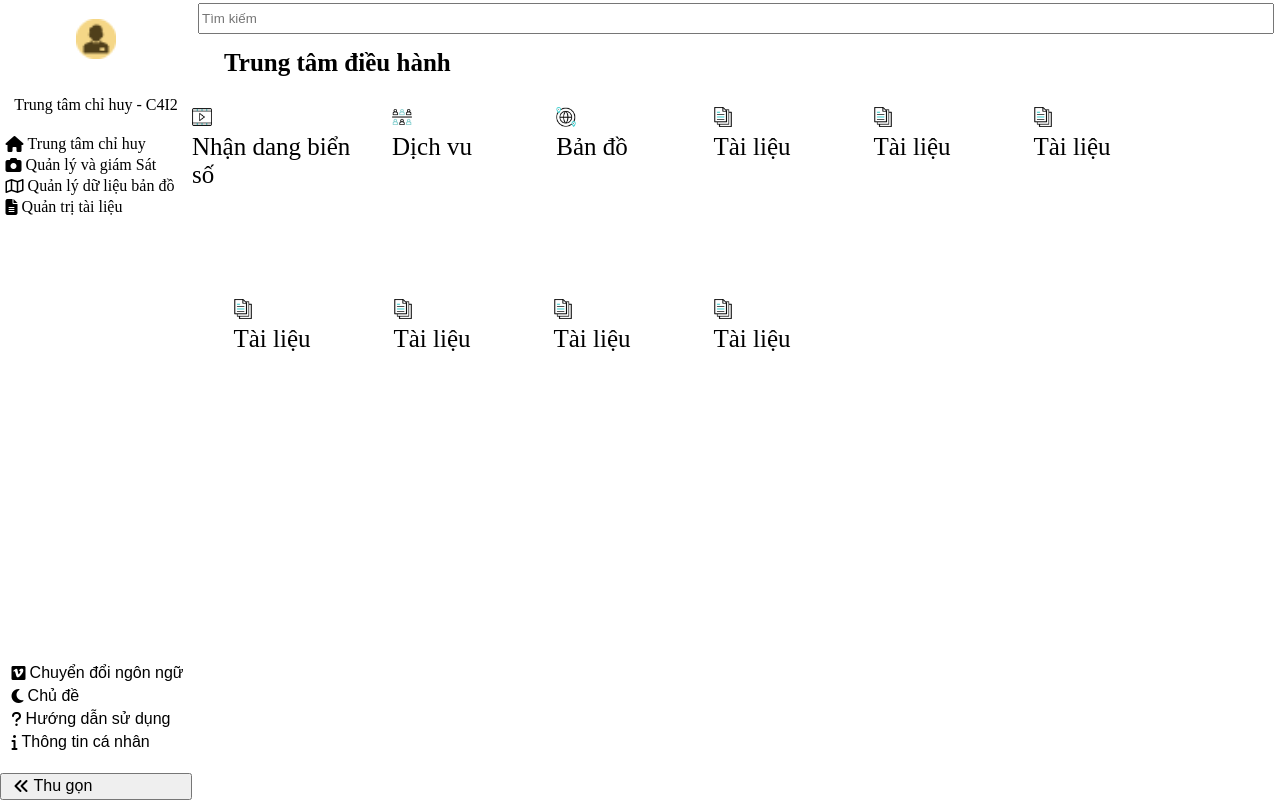
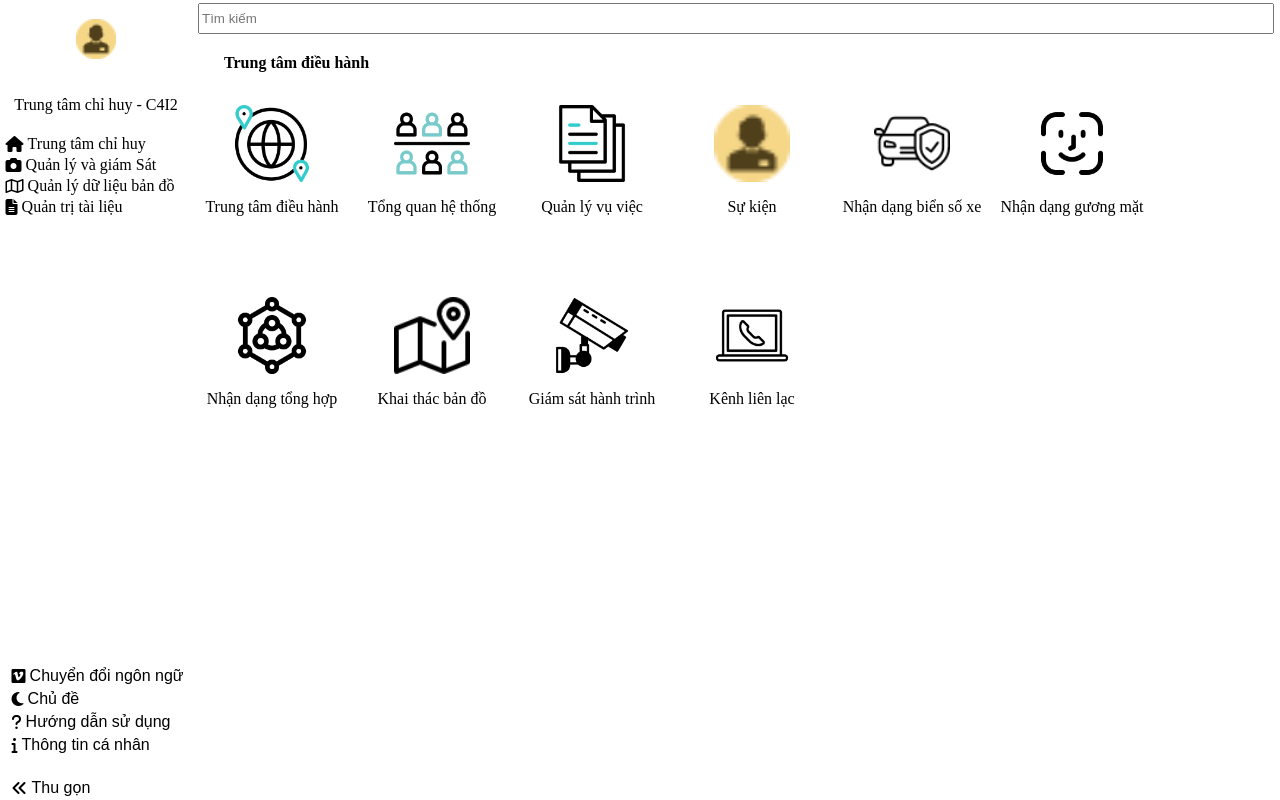
Before and after one commit to HungNguyen12184/web, a plain HTML site: page index.html in a window 1280 px wide. Drawn offline with Linux system fonts and the light colour scheme.

Commit message:
23/06
làm menu bên phải

```diff
--- a/index.html
+++ b/index.html
@@ -10,6 +10,7 @@
    <script src="leftmenu.js"></script>
    <!-- <script src="https://kit.fontawesome.com/326609aa90.js" crossorigin="anonymous"></script> -->
    <link rel="stylesheet" href="assets/fontawesome-free-6.4.0-web/css/all.min.css">
+
 </head>
 
 <body>
@@ -17,7 +18,7 @@
       <div class="flex-sidebar" id="siderbar">
          <div class="top">
             <div class="logo">
-               <img src="logo.png" alt="" style="height: 40px; width: 40px;">
+               <img src="/scr/logo.png" alt="" style="height: 40px; width: 40px;">
                <span class="feature_label">Trung tâm chỉ huy - C4I2</span>
             </div>
          </div>
@@ -99,62 +100,82 @@
                   <div class="fun-top">
                      <a class="portal-item" href="">
                         <div class="item-center">
-                           <img src="video.png" id="logo" alt="" style="height: 20px;width: 20px;">
-                           <div class="portal-label">Nhận dang biển số</div>
+                           <div class="image-container portal-item_image">
+                              <img class="image-content" src="/scr/around-the-world.png" id="logo" alt="" style="object-fit: cover;">
+                           </div>
+                           <div class="portal-label">Trung tâm điều hành</div>
                         </div>
                      </a>
                      <a class="portal-item" href="">
                         <div class="item-center">
-                           <img src="customer.png" id="logo" alt="" style="height: 20px;width: 20px;">
-                           <div class="portal-label">Dịch vu</div>
+                           <div class="image-container portal-item_image">
+                              <img class="image-content" src="/scr/customer.png" id="logo" alt="" style="object-fit: cover;">
+                           </div>
+                           <div class="portal-label">Tổng quan hệ thống</div>
                         </div>
                      </a>
                      <a class="portal-item" href="">
                         <div class="item-center">
-                           <img src="around-the-world.png" id="logo" alt="" style="height: 20px;width: 20px;">
-                           <div class="portal-label">Bản đồ</div>
+                           <div class="image-container portal-item_image">
+                              <img class="image-content" src="/scr/document.png" id="logo" alt="">
+                           </div>
+                           <div class="portal-label">Quản lý vụ việc</div>
                         </div>
                      </a>
                      <a class="portal-item" href="">
                         <div class="item-center">
-                           <img src="document.png" id="logo" alt="" style="height: 20px;width: 20px;">
-                           <div class="portal-label">Tài liệu</div>
+                           <div class="image-container portal-item_image">
+                              <img class="image-content" src="/scr/logo.png" id="logo" alt="">
+                           </div>
+                           <div class="portal-label">Sự kiện</div>
                         </div>
                      </a>
                      <a class="portal-item" href="">
                         <div class="item-center">
-                           <img src="document.png" id="logo" alt="" style="height: 20px;width: 20px;">
-                           <div class="portal-label">Tài liệu</div>
+                           <div class="image-container portal-item_image">
+                              <img class="image-content" src="/scr/car-insurance.png" id="logo" alt="">
+                           </div>
+                           <div class="portal-label">Nhận dạng biển số xe</div>
                         </div>
                      </a>
                      <a class="portal-item" href="">
                         <div class="item-center">
-                           <img src="document.png" id="logo" alt="" style="height: 20px;width: 20px;">
-                           <div class="portal-label">Tài liệu</div>
+                           <div class="image-container portal-item_image">
+                              <img class="image-content" src="/scr/face-id.png" id="logo" alt="">
+                           </div>
+                           <div class="portal-label">Nhận dạng gương mặt</div>
                         </div>
                      </a>
                      <a class="portal-item" href="">
                         <div class="item-center">
-                           <img src="document.png" id="logo" alt="" style="height: 20px;width: 20px;">
-                           <div class="portal-label">Tài liệu</div>
+                           <div class="image-container portal-item_image">
+                              <img class="image-content" src="/scr/algorithm.png" id="logo" alt="">
+                           </div>
+                           <div class="portal-label">Nhận dạng tổng hợp</div>
                         </div>
                      </a>
                      <a class="portal-item" href="">
                         <div class="item-center">
-                           <img src="document.png" id="logo" alt="" style="height: 20px;width: 20px;">
-                           <div class="portal-label">Tài liệu</div>
+                           <div class="image-container portal-item_image">
+                              <img class="image-content" src="/scr/map.png" id="logo" alt="">
+                           </div>
+                           <div class="portal-label">Khai thác bản đồ</div>
                         </div>
                      </a>
                      <a class="portal-item" href="">
                         <div class="item-center">
-                           <img src="document.png" id="logo" alt="" style="height: 20px;width: 20px;">
-                           <div class="portal-label">Tài liệu</div>
+                           <div class="image-container portal-item_image">
+                              <img class="image-content" src="/scr/spying.png" id="logo" alt="">
+                           </div>
+                           <div class="portal-label">Giám sát hành trình</div>
                         </div>
                      </a>
                      <a class="portal-item" href="">
                         <div class="item-center">
-                           <img src="document.png" id="logo" alt="" style="height: 20px;width: 20px;">
-                           <div class="portal-label">Tài liệu</div>
+                           <div class="image-container portal-item_image">
+                              <img class="image-content" src="/scr/laptop.png" id="logo" alt="">
+                           </div>
+                           <div class="portal-label">Kênh liên lạc</div>
                         </div>
                      </a>
                   </div>
--- a/style.css
+++ b/style.css
@@ -5,7 +5,7 @@ body {
     --text-color: #000000;
     color: var(--text-color);
     /* color: black; */
-    font-size: 25px;
+    /* font-size: 25px; */
     height: 100vh;
     display: flex;
     justify-content: center;
@@ -22,6 +22,7 @@ body {
 a,
 button {
     color: var(--text-color);
+    font-size: 1.0rem;
 }
 
 
@@ -93,8 +94,12 @@ button {
     display: flex;
     justify-content: flex-start;
     align-items: center;
+    background-color: transparent;
+    border: none;
 }
-
+.item_collapse:hover{
+    background-color: dimgray;
+}
 
 .item {
     display: flex;
@@ -124,14 +129,11 @@ button {
 }
 
 .fal {
-    font-size: 1.0rem;
+
     margin: 0 4px;
 }
 
-.feature_label {
-    font-size: 1.0rem;
 
-}
 
 .selec_bottom {
     display: flex;
@@ -279,8 +281,36 @@ button {
     height: 12rem;
     text-decoration: none;
     padding: 1, 25rem 1rem;
+    position: relative;
+    border-radius: 0.5rem;
 }
 
+.item-center {
+    flex-direction: column;
+    display: flex;
+    flex: 1 1 0%;
+    align-items: center;
+}
+
+.portal-item_image {
+    width: 4.8rem;
+    height: 4.8rem;
+    border-radius: 23%;
+}
+
+.image-container {
+    display: inline-block;
+    text-align: center;
+    vertical-align: middle;
+    position: relative;
+    line-height: 0;
+    padding-bottom: 1rem;
+}
+.image-container .image-content{
+    width: 100%;
+    display: block;
+
+}
 /* .btn-logo {
     height: 40%;
     display: flex;
@@ -397,7 +427,7 @@ button {
     flex-direction: row;
     justify-content: space-around;
     align-items: center;
-    font-size: 14px;
+    /* font-size: 14px; */
 }
 
 .itemtitle {
```
Also changed, not shown: scr/algorithm.png (added), scr/around-the-world.png (renamed from around-the-world.png), scr/car-insurance.png (added), scr/customer.png (renamed from customer.png), scr/document.png (renamed from document.png), scr/face-id.png (added), scr/laptop.png (added), scr/logo.png (renamed from logo.png), scr/map.png (added), scr/spying.png (added), scr/video.png (renamed from video.png), 2 other files.
